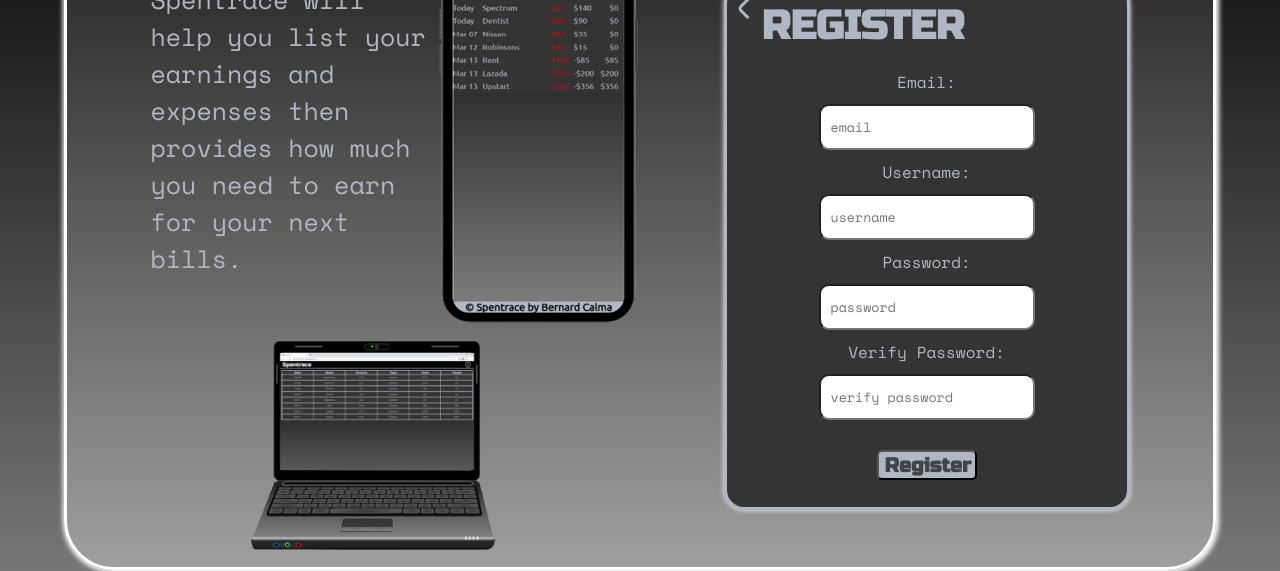
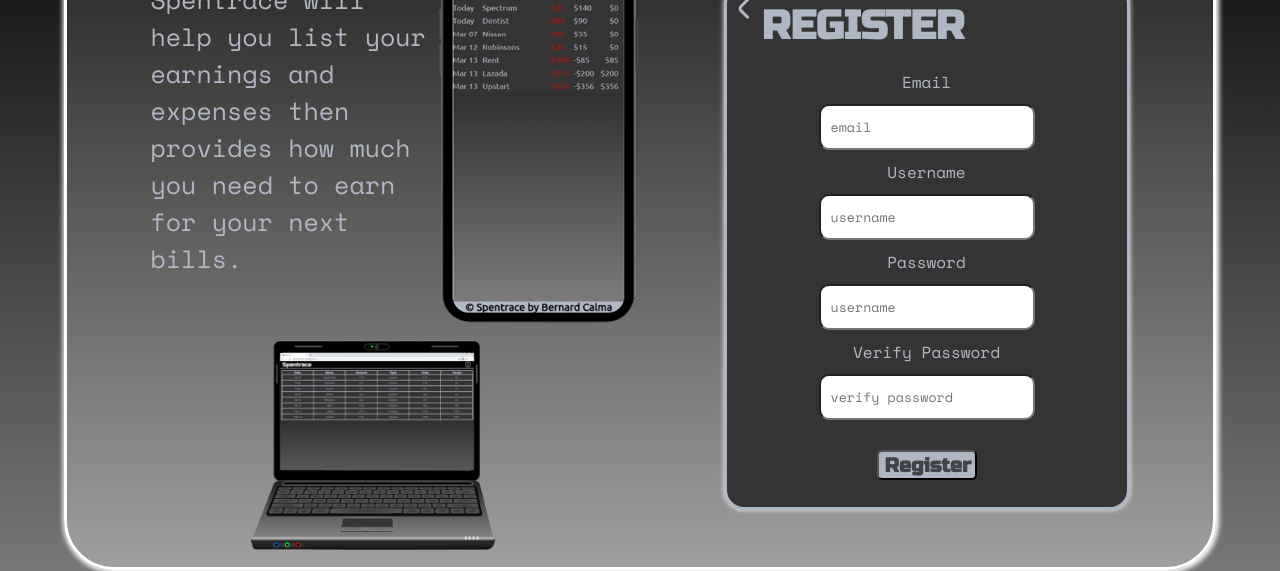
Before and after one commit to Bernard-Calma/spentrace-react, a React (Create React App) app: page / in a window 1280 px wide. Both pictures are taken after a click on the element "Register Here". Shown: the part 169-740 px from the top of the page. Built offline with nearby package versions, Linux system fonts and the light colour scheme; no server answers.

Commit message:
changed labels and input on login and register to labelinput component

```diff
--- a/src/container/landingPage/login/Login.jsx
+++ b/src/container/landingPage/login/Login.jsx
@@ -14,7 +14,7 @@ const Login = (props) => {
                     placeholder="username"
                     value={props.loginUser.username}
                     onChange={props.handleChangeUser}
-                    required={true}
+                    required
                 />
                 <LabelInput
                     type="password"
--- a/src/container/landingPage/login/Register.jsx
+++ b/src/container/landingPage/login/Register.jsx
@@ -1,19 +1,17 @@
 import BackButton from "../../../Components/Buttons/BackButton"
+import LabelInput from "../../../common/LabelInput";
 
-const Register = (props) => {
+const Register = props => {
     return(
         <div className="containerRegister">
             <div className="registerHeader">
                 <BackButton handleChangeView = {() => props.handleChangeView("Login")} />
                 <h1 className="registerTitle">REGISTER</h1>
             </div>
-            <form
-                className="formRegister"
-                onSubmit={props.handleSubmitRegister}
-            >
-                <label htmlFor="email">
-                    Email:
-                    <input
+            <form className="formRegister" onSubmit={props.handleSubmitRegister}>
+                <LabelInput
+                    htmlFor="email"
+                    text="Email"
                     type="email"
                     name="email"
                     placeholder="email"
@@ -21,10 +19,10 @@ const Register = (props) => {
                     onChange={props.handleChangeUser}
                     required
                 />
-                </label>
-                <label htmlFor="username">
-                    Username:
-                    <input
+
+                <LabelInput
+                    htmlFor="username"
+                    text="Username"
                     type="text"
                     name="username"
                     placeholder="username"
@@ -32,29 +30,28 @@ const Register = (props) => {
                     onChange={props.handleChangeUser}
                     required
                 />
-                </label>
-                <label htmlFor="password">
-                    Password:
-                    <input
+
+                <LabelInput
+                    htmlFor="password"
+                    text="Password"
                     type="password"
                     name="password"
-                        placeholder="password"
+                    placeholder="username"
                     value={props.loginUser.password}
                     onChange={props.handleChangeUser}
                     required
                 />
-                </label>
-                <label htmlFor="verifyPassword">
-                    Verify Password:
-                    <input
+
+                <LabelInput
+                    htmlFor="verifyPassword"
+                    text="Verify Password"
                     type="password"
-                        name="verifyPassword"
+                    name="password"
                     placeholder="verify password"
                     value={props.loginUser.verifyPassword}
                     onChange={props.handleChangeUser}
                     required
                 />
-                </label>
                 {props.errorMessage !== ""
                     ? <p className="loginMessage">{props.errorMessage}</p>
                     : <></>
```
Lines whose indentation alone changed are shown as unchanged.
